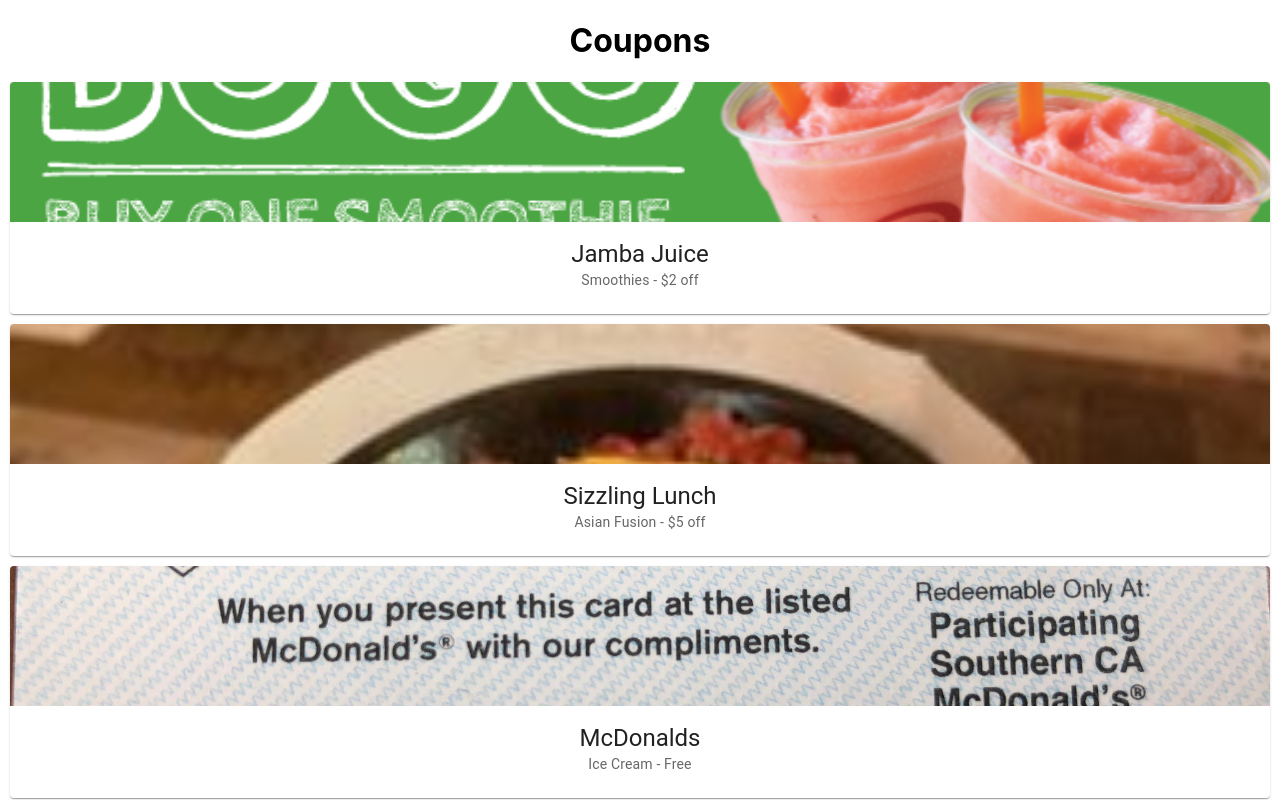
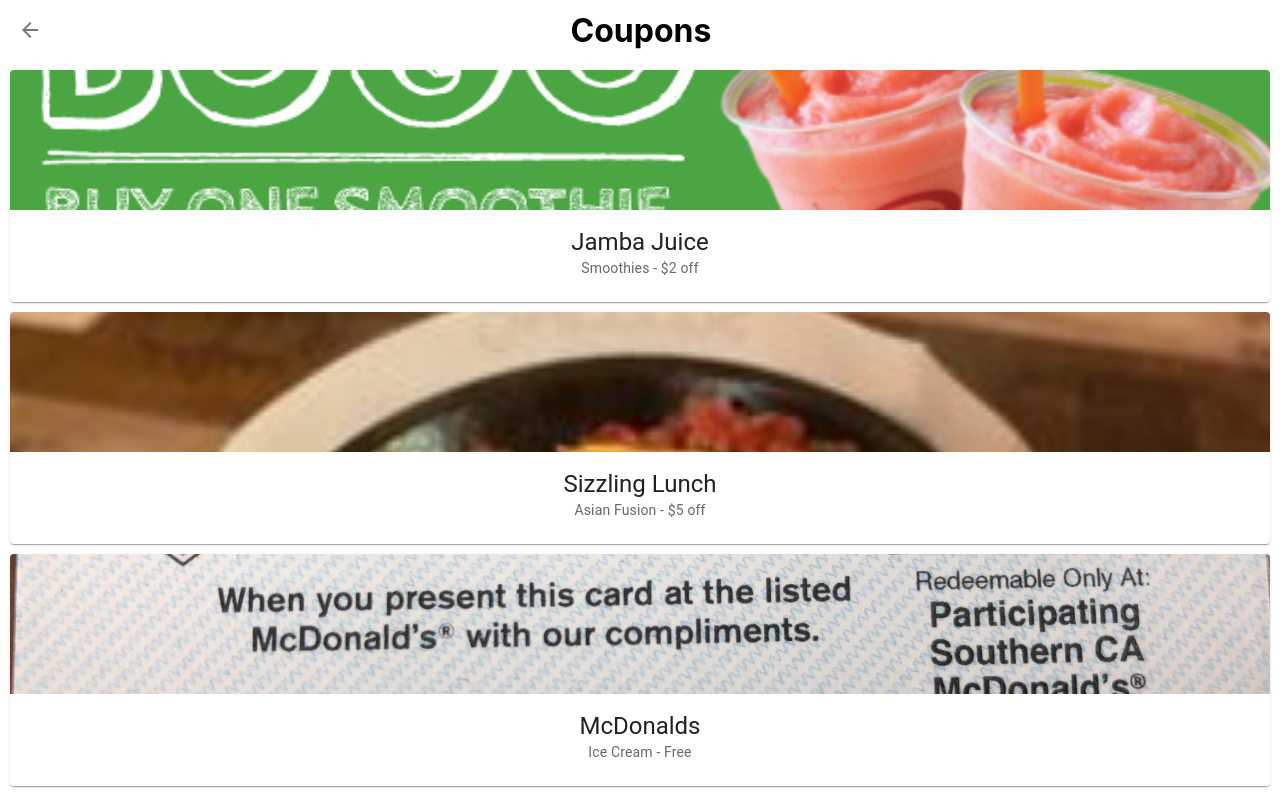
Before and after one commit to Mehul-Gandhi/metroadventures, a React (Create React App) app: page /coupons in a window 1280 px wide. Built offline with nearby package versions, Linux system fonts and the light colour scheme.

Commit message:
Add back button to coupons

```diff
--- a/src/components/Coupons.js
+++ b/src/components/Coupons.js
@@ -1,5 +1,7 @@
 import React, { useState } from "react";
-import { Button, Card, CardContent, CardMedia, Typography } from '@mui/material';
+import { Button, Card, CardContent, CardMedia, Typography, IconButton } from '@mui/material';
+import ArrowBackIcon from '@mui/icons-material/ArrowBack';
+import { useNavigate } from 'react-router-dom';
 
 const couponsData = [
     {
@@ -30,6 +32,7 @@
 
 export default function Coupons () {
     const [selectedCoupon, setSelectedCoupon] = useState(null);
+    const navigate = useNavigate();
 
     const handleCouponClick = (coupon) => {
         setSelectedCoupon(coupon);
@@ -41,7 +44,13 @@
 
     return (
         <div>
-            <h1>Coupons</h1>
+             <header style={{ display: 'flex', alignItems: 'center', justifyContent: 'space-between', padding: '10px' }}>
+                <IconButton onClick={() => navigate('/')} style={{ marginRight: '10px' }}>
+                    <ArrowBackIcon />
+                </IconButton>
+                <h1 style={{ flexGrow: 1, textAlign: 'center', margin: 0 }}>Coupons</h1>
+                <div style={{ width: 48 }}></div>  {/* Placeholder for balancing the layout */}
+            </header>
             <div style={{  maxHeight: '400px' }}>
                 {couponsData.map(coupon => (
                     <Card key={coupon.id} onClick={() => handleCouponClick(coupon)} style={{ margin: '10px', cursor: 'pointer' }}>
```
